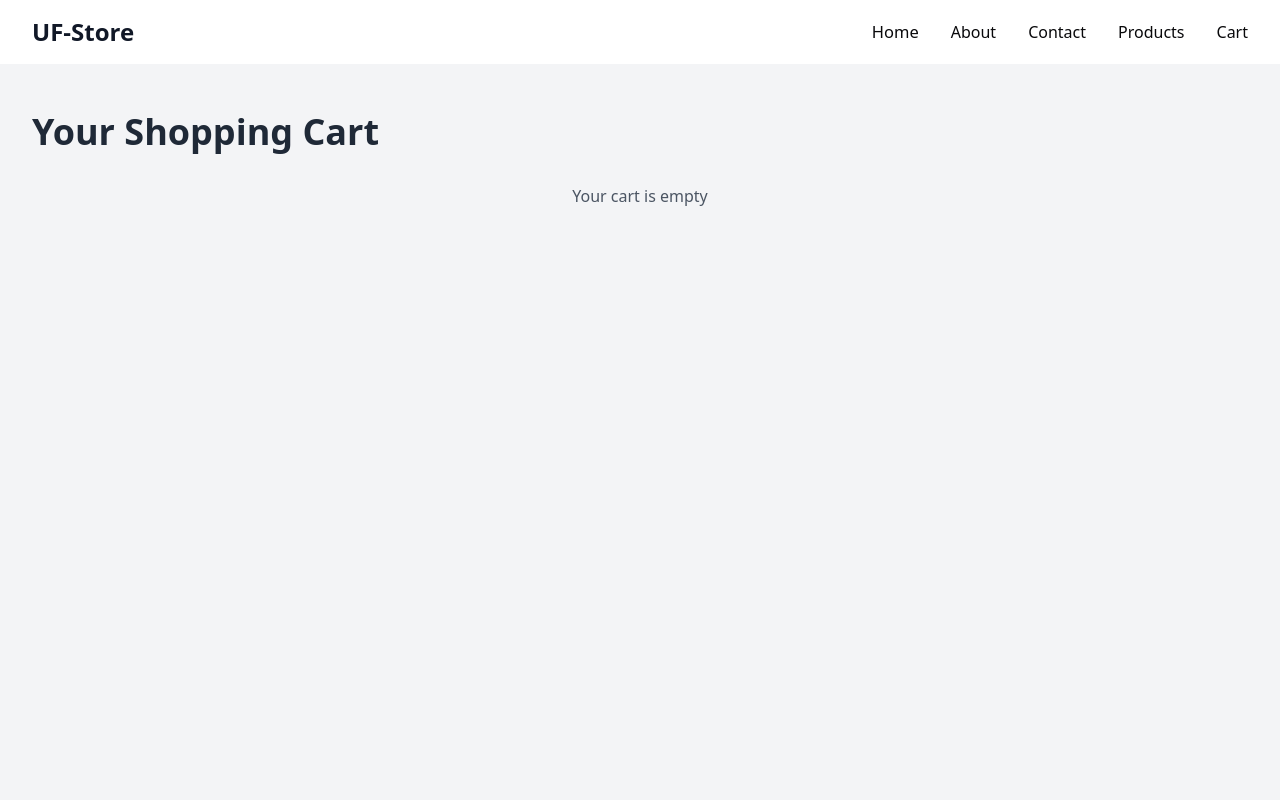
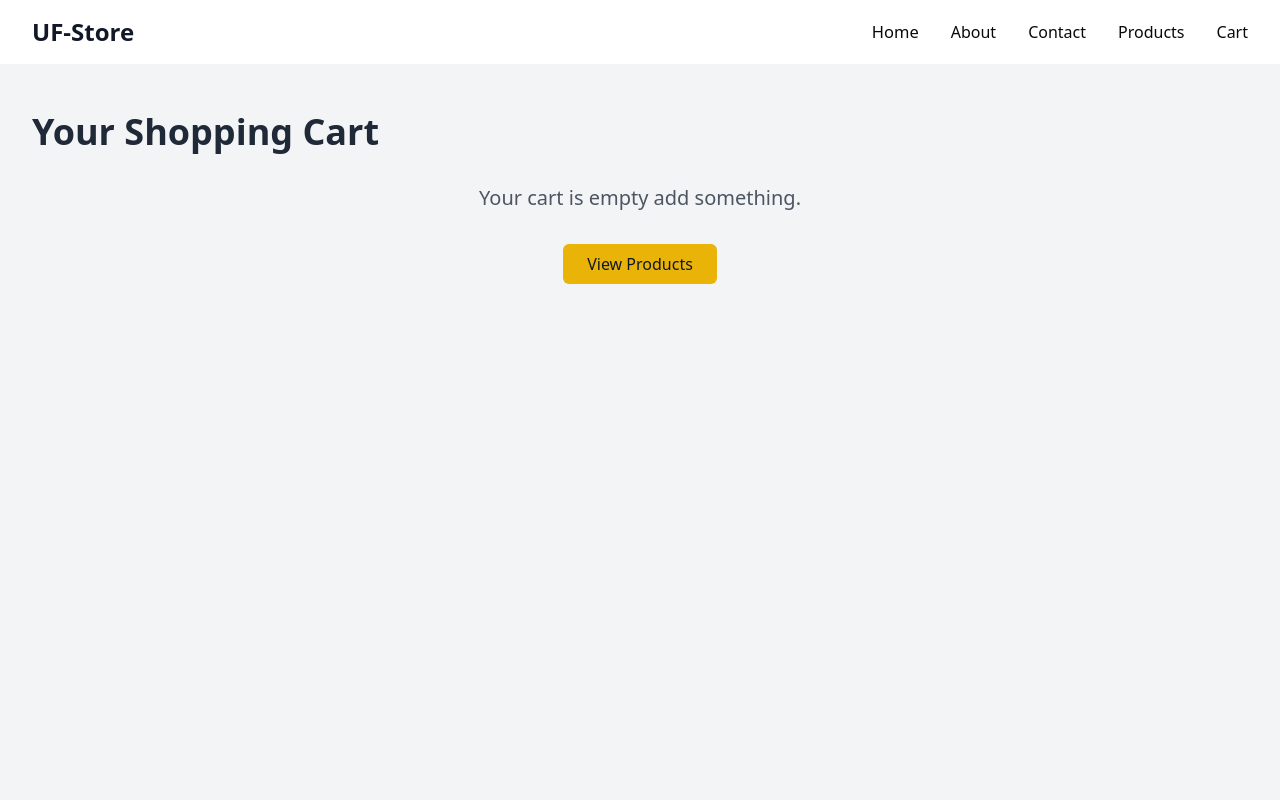
Before and after one commit to umarprogrammer19/Next-E-Commerce, a Next.js app: page /cart in a window 1280 px wide. Shown: the top 800 px of the page. Built offline with nearby package versions, Linux system fonts and the light colour scheme.

Commit message:
Fixed Cart Error

```diff
--- a/src/app/cart/page.tsx
+++ b/src/app/cart/page.tsx
@@ -4,6 +4,7 @@ import Modal from '@/components/Modal';
 import { useRouter } from 'next/navigation';
 import SuccessModal from '@/components/SuccessModal';
 import Image from 'next/image';
+import Link from 'next/link';
 
 interface Product {
     id: number;
@@ -68,8 +69,17 @@ const Cart = () => {
         <div className="min-h-screen bg-gray-100 py-12 px-4 sm:px-6 lg:px-8">
             <div className="max-w-7xl mx-auto">
                 <h1 className="text-4xl font-bold text-gray-800 mb-8 text-center md:text-left">Your Shopping Cart</h1>
-                {cart.length === 0 ? (
-                    <div className="text-center text-gray-600">Your cart is empty</div>
+                {cart.length === 0 ? (<>
+                    <div className="text-center text-xl text-gray-600">Your cart is empty add something.</div>
+                    <div className='flex justify-center w-100 mt-8'>
+                        <Link
+                            href="/products"
+                            className="inline-block bg-yellow-500  text-gray-900 py-2 px-6 rounded-md font-medium hover:bg-yellow-600"
+                        >
+                            View Products
+                        </Link>
+                    </div>
+                </>
                 ) : (
                     <div className="bg-white shadow-lg rounded-lg p-6 mb-8">
                         {cart.map((product) => (
```
